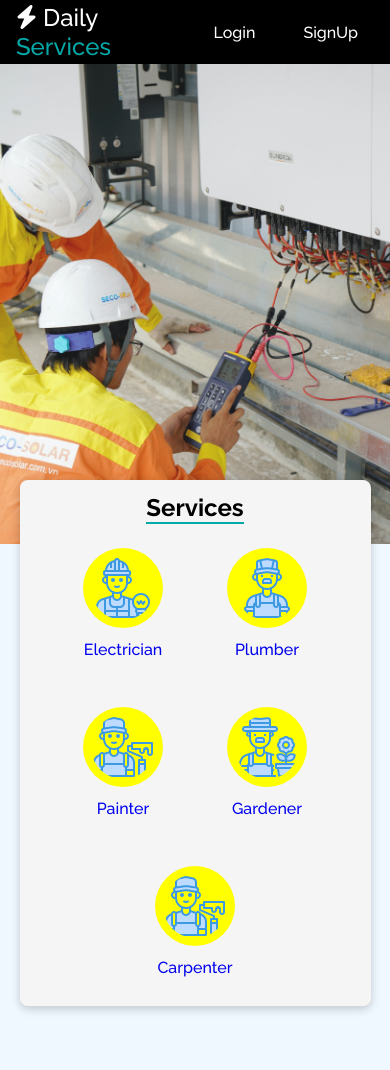
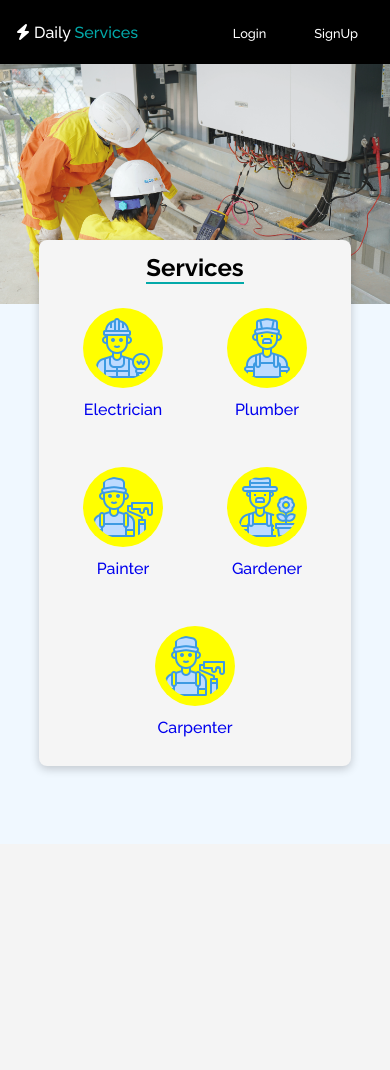
Before and after one commit to rutikgagare/dailyServicse, a PHP site: page / in a window 390 px wide. After the commit the page ends 773 px from the top, so only its background shows below. Run offline with PHP 8.4, Linux system fonts and the light colour scheme; some libraries are stand-ins or nearby versions.

Commit message:
styling changes

```diff
--- a/style.css
+++ b/style.css
@@ -41,12 +41,12 @@ a{
 }
 
 .nav .logo a h2{
+    font-size: 1.5rem;
     color: white;
     font-weight: normal;
 }
 
 .nav .logo a h2 span{
-
     color: rgb(3, 169, 169);
 }
 
@@ -178,7 +178,19 @@ a{
 
 @media only screen and (max-width: 600px) {
     .services{
-        width: 90%;
+        width: 80%;
         margin: auto;
     }
+
+    .section1{
+        height: 15rem;
+    }
+
+    .nav .logo a h2{
+        font-size: 1rem;
+    }
+
+    .nav ul li a{
+        font-size: 0.8rem;
+    }
 }
```
